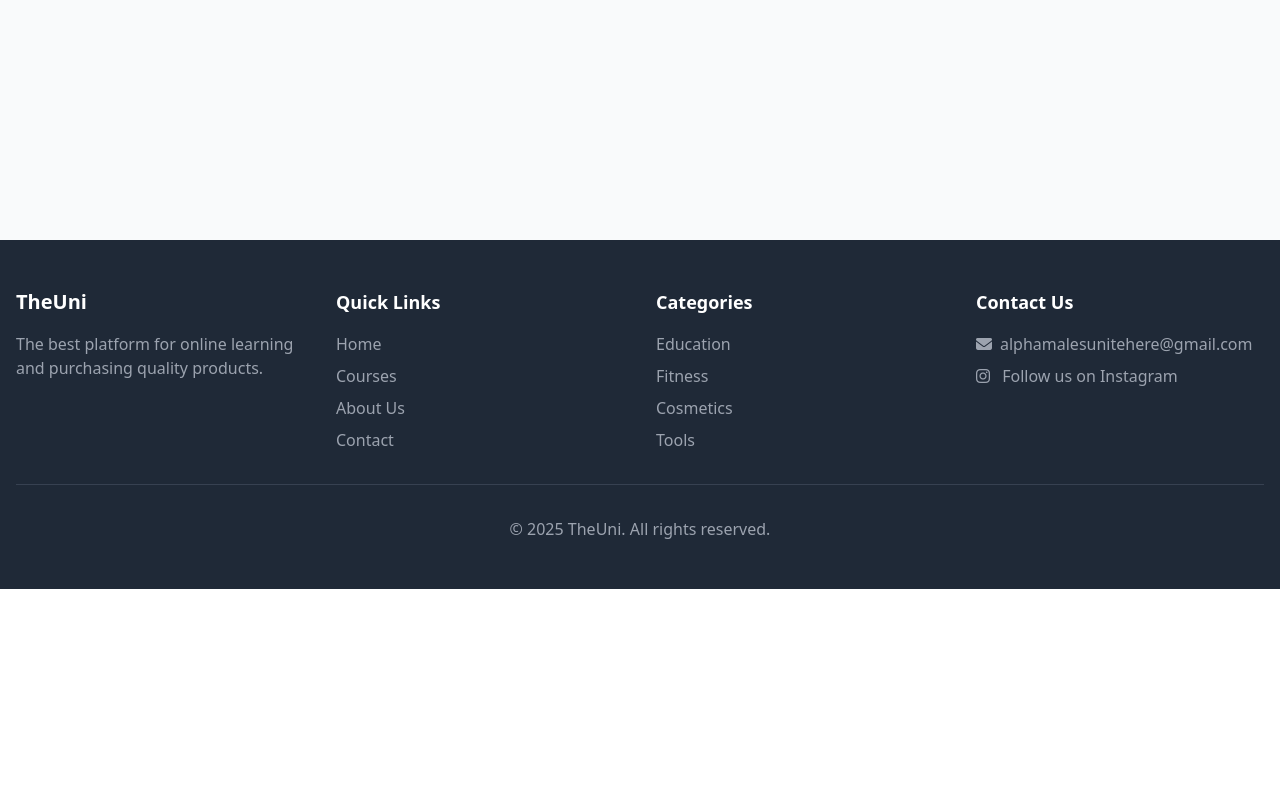
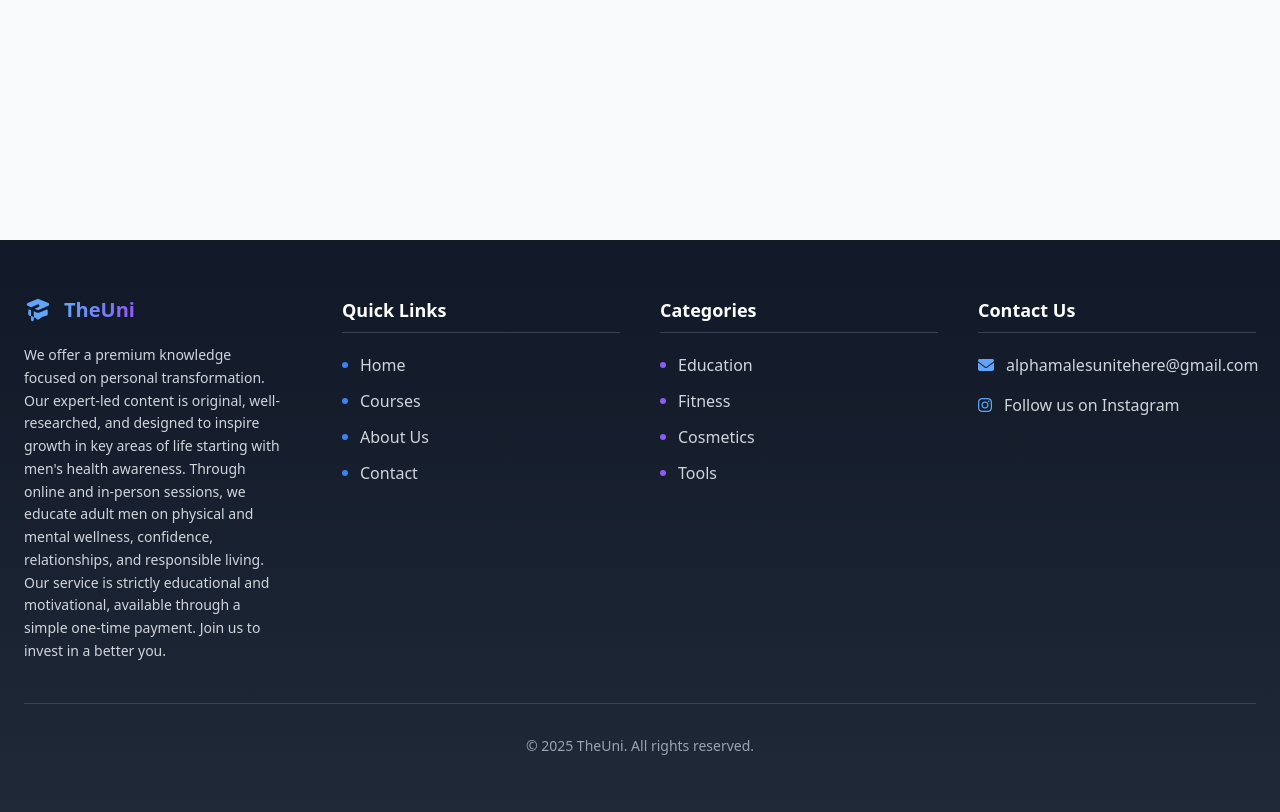
Before and after one commit to Raxan7/course_ecommerce, a Django app: page /course/content/ in a window 1280 px wide. Shown: the part 696-1508 px from the top of the page. Before the commit the page ends 1285 px from the top, so only its background shows below. Run offline with Django 5.2, Linux system fonts and the light colour scheme; some libraries are stand-ins or nearby versions.

Commit message:
Added the website description in the footer

```diff
--- a/core/templates/core/partials/_footer.html
+++ b/core/templates/core/partials/_footer.html
@@ -1,49 +1,74 @@
-<footer class="bg-gray-800 text-white py-12">
-    <div class="container mx-auto px-4">
-        <div class="grid grid-cols-1 md:grid-cols-4 gap-8">
-            <div>
-                <h3 class="text-xl font-bold mb-4">TheUni</h3>
-                <p class="text-gray-400">The best platform for online learning and purchasing quality products.</p>
+<footer class="bg-gradient-to-b from-gray-900 to-gray-800 text-white py-14">
+    <div class="container mx-auto px-6">
+        <div class="grid grid-cols-1 md:grid-cols-4 gap-10">
+            <!-- About Section -->
+            <div class="md:pr-4">
+                <div class="flex items-center mb-5">
+                    <svg class="w-7 h-7 text-blue-400 mr-3" fill="currentColor" viewBox="0 0 20 20" xmlns="http://www.w3.org/2000/svg">
+                        <path d="M10.394 2.08a1 1 0 00-.788 0l-7 3a1 1 0 000 1.84L5.25 8.051a.999.999 0 01.356-.257l4-1.714a1 1 0 11.788 1.838L7.667 9.088l1.94.831a1 1 0 00.787 0l7-3a1 1 0 000-1.838l-7-3zM3.31 9.397L5 10.12v4.102a8.969 8.969 0 00-1.05-.174 1 1 0 01-.89-.89 11.115 11.115 0 01.25-3.762zM9.3 16.573A9.026 9.026 0 007 14.935v-3.957l1.818.78a3 3 0 002.364 0l5.508-2.361a11.026 11.026 0 01.25 3.762 1 1 0 01-.89.89 8.968 8.968 0 00-5.35 2.524 1 1 0 01-1.4 0zM6 18a1 1 0 001-1v-2.065a8.935 8.935 0 00-2-.712V17a1 1 0 001 1z"></path>
+                    </svg>
+                    <h3 class="text-xl font-bold bg-clip-text text-transparent bg-gradient-to-r from-blue-400 to-purple-500">TheUni</h3>
+                </div>
+                <p class="text-gray-300 leading-relaxed text-sm">We offer a premium knowledge focused on personal transformation. Our expert-led content is original, well-researched, and designed to inspire growth in key areas of life starting with men's health awareness. Through online and in-person sessions, we educate adult men on physical and mental wellness, confidence, relationships, and responsible living. Our service is strictly educational and motivational, available through a simple one-time payment. Join us to invest in a better you.</p>
             </div>
 
+            <!-- Quick Links -->
             <div>
-                <h4 class="text-lg font-semibold mb-4">Quick Links</h4>
-                <ul class="space-y-2">
-                    <li><a href="#" class="text-gray-400 hover:text-white">Home</a></li>
-                    <li><a href="#" class="text-gray-400 hover:text-white">Courses</a></li>
-                    <li><a href="#" class="text-gray-400 hover:text-white">About Us</a></li>
-                    <li><a href="#" class="text-gray-400 hover:text-white">Contact</a></li>
+                <h4 class="text-lg font-semibold mb-5 pb-2 border-b border-gray-700">Quick Links</h4>
+                <ul class="space-y-3">
+                    <li><a href="#" class="text-gray-300 hover:text-white transition-colors duration-300 flex items-center">
+                        <span class="w-1.5 h-1.5 bg-blue-500 rounded-full mr-3"></span>
+                        Home
+                    </a></li>
+                    <li><a href="#" class="text-gray-300 hover:text-white transition-colors duration-300 flex items-center">
+                        <span class="w-1.5 h-1.5 bg-blue-500 rounded-full mr-3"></span>
+                        Courses
+                    </a></li>
+                    <li><a href="#" class="text-gray-300 hover:text-white transition-colors duration-300 flex items-center">
+                        <span class="w-1.5 h-1.5 bg-blue-500 rounded-full mr-3"></span>
+                        About Us
+                    </a></li>
+                    <li><a href="#" class="text-gray-300 hover:text-white transition-colors duration-300 flex items-center">
+                        <span class="w-1.5 h-1.5 bg-blue-500 rounded-full mr-3"></span>
+                        Contact
+                    </a></li>
                 </ul>
             </div>
 
+            <!-- Categories -->
             <div>
-                <h4 class="text-lg font-semibold mb-4">Categories</h4>
-                <ul class="space-y-2">
-                    <li><a href="#" class="text-gray-400 hover:text-white">Education</a></li>
-                    <li><a href="#" class="text-gray-400 hover:text-white">Fitness</a></li>
-                    <li><a href="#" class="text-gray-400 hover:text-white">Cosmetics</a></li>
-                    <li><a href="#" class="text-gray-400 hover:text-white">Tools</a></li>
+                <h4 class="text-lg font-semibold mb-5 pb-2 border-b border-gray-700">Categories</h4>
+                <ul class="space-y-3">
+                    <li><a href="#" class="text-gray-300 hover:text-white transition-colors duration-300 flex items-center">
+                        <span class="w-1.5 h-1.5 bg-purple-500 rounded-full mr-3"></span>
+                        Education
+                    </a></li>
+                    <li><a href="#" class="text-gray-300 hover:text-white transition-colors duration-300 flex items-center">
+                        <span class="w-1.5 h-1.5 bg-purple-500 rounded-full mr-3"></span>
+                        Fitness
+                    </a></li>
+                    <li><a href="#" class="text-gray-300 hover:text-white transition-colors duration-300 flex items-center">
+                        <span class="w-1.5 h-1.5 bg-purple-500 rounded-full mr-3"></span>
+                        Cosmetics
+                    </a></li>
+                    <li><a href="#" class="text-gray-300 hover:text-white transition-colors duration-300 flex items-center">
+                        <span class="w-1.5 h-1.5 bg-purple-500 rounded-full mr-3"></span>
+                        Tools
+                    </a></li>
                 </ul>
             </div>
 
+            <!-- Contact -->
             <div>
-                <h4 class="text-lg font-semibold mb-4">Contact Us</h4>
-                <ul class="space-y-2">
-                    <li class="flex items-center">
-                        <i class="fas fa-envelope mr-2 text-gray-400"></i>
-                        <span class="text-gray-400">alphamalesunitehere@gmail.com</span>
+                <h4 class="text-lg font-semibold mb-5 pb-2 border-b border-gray-700">Contact Us</h4>
+                <ul class="space-y-4">
+                    <li class="flex items-start">
+                        <i class="fas fa-envelope mt-1 mr-3 text-blue-400"></i>
+                        <span class="text-gray-300">alphamalesunitehere@gmail.com</span>
                     </li>
-                    <!-- <li class="flex items-center">
-                        <i class="fas fa-phone mr-2 text-gray-400"></i>
-                        <span class="text-gray-400">+1 (123) 456-7890</span>
-                    </li>
-                    <li class="flex items-center">
-                        <i class="fas fa-map-marker-alt mr-2 text-gray-400"></i>
-                        <span class="text-gray-400">123 Learning St, Knowledge City</span>
-                    </li> -->
-                    <li class="flex items-center">
-                        <a href="https://www.instagram.com/alphamales_gathering?igsh=N25ycjFwcHdxam8y" target="_blank" class="text-gray-400 hover:text-white">
-                            <i class="fab fa-instagram mr-2"></i>
+                    <li class="flex items-start">
+                        <a href="https://www.instagram.com/alphamales_gathering?igsh=N25ycjFwcHdxam8y" target="_blank" class="text-gray-300 hover:text-white transition-colors duration-300 flex items-center">
+                            <i class="fab fa-instagram mr-3 text-blue-400"></i>
                             <span>Follow us on Instagram</span>
                         </a>
                     </li>
@@ -51,7 +76,7 @@
             </div>
         </div>
 
-        <div class="border-t border-gray-700 mt-8 pt-8 text-center text-gray-400">
+        <div class="border-t border-gray-700 mt-10 pt-8 text-center text-gray-400 text-sm">
             <p>&copy; {% now "Y" %} TheUni. All rights reserved.</p>
         </div>
     </div>
```
